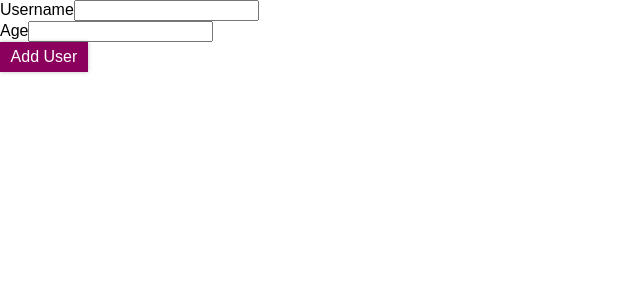
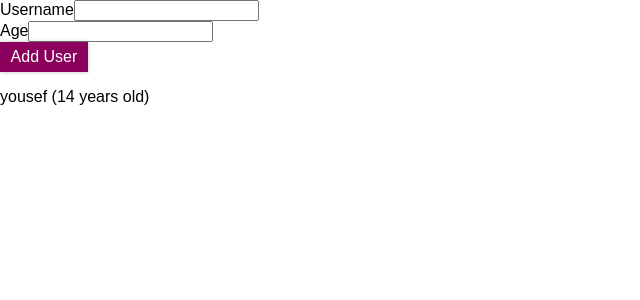
Before and after one commit to yousef-RXy/userLogin, a React (Create React App) app: page / in a window 1280 px wide. Shown: the top 300 px of the page, without its empty margins (0-640 px from the left). Built offline with nearby package versions, Linux system fonts and the light colour scheme.

Commit message:
add users list

```diff
--- a/src/App.js
+++ b/src/App.js
@@ -11,7 +11,6 @@ function App() {
 		setUsers((prevUsers) => {
 			return [newUser, ...prevUsers];
 		});
-		console.log(users);
 	};
 
 	return (
--- a/src/components/Login/UserList/UserList.js
+++ b/src/components/Login/UserList/UserList.js
@@ -1,4 +1,18 @@
 //import styles from "./UserList.css";
 
-const UserList = (props) => {};
+import UserItem from "./Useritem";
+
+const UserList = (props) => {
+	return (
+		<div>
+			{props.items.map((u) => (
+				<UserItem
+					key={u.id}
+					username={u.username}
+					age={u.age}
+				/>
+			))}
+		</div>
+	);
+};
 export default UserList;
--- /dev/null
+++ b/src/components/Login/UserList/Useritem.js
@@ -0,0 +1,10 @@
+//import styles from "./UserItem.css";
+
+const UserItem = (props) => {
+	return (
+		<p>
+			{props.username} ({props.age} years old)
+		</p>
+	);
+};
+export default UserItem;
```
Also changed, not shown: src/components/Login/UserList/UserItem.css (added).
